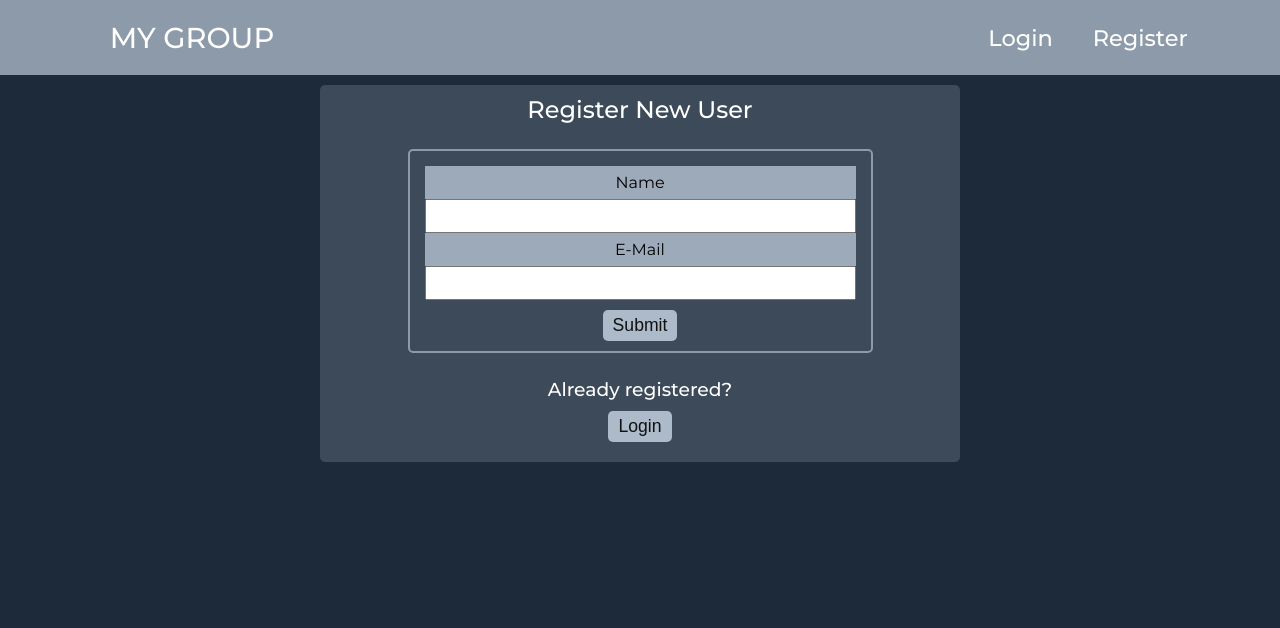
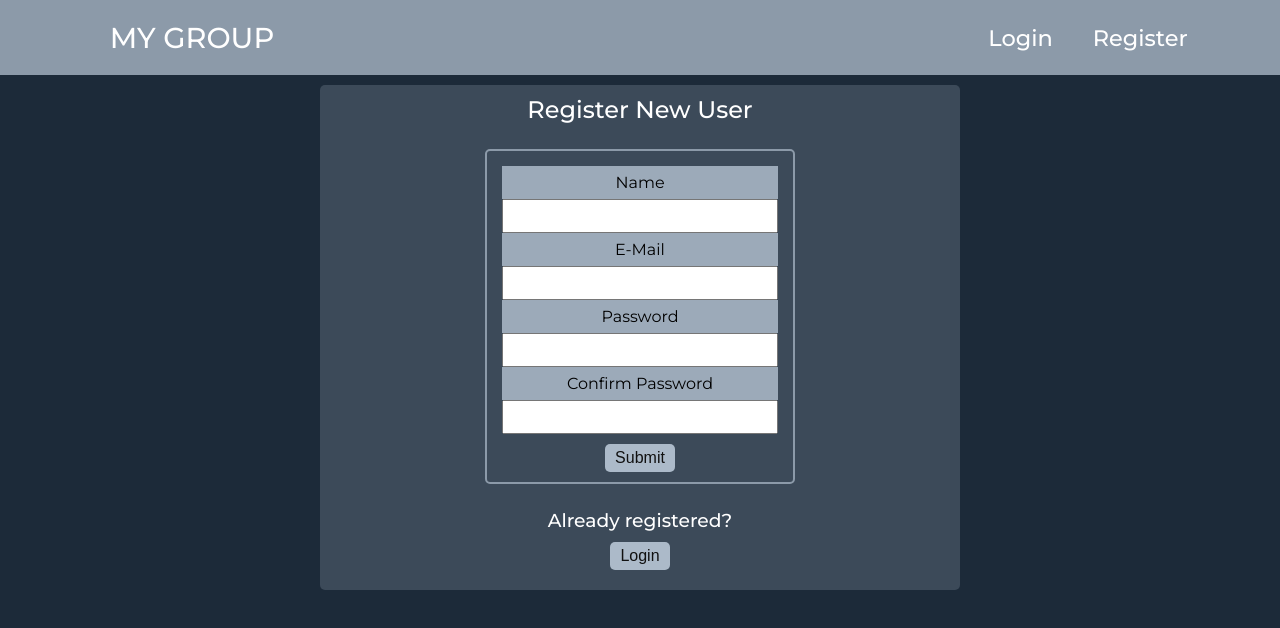
Before and after one commit to giacomo9999/BFW-Rebuild-210827, a React (Create React App) app in the folder client/: page /register in a window 1280 px wide. Shown: the top 628 px of the page. Built offline with nearby package versions, Linux system fonts and the light colour scheme.

Commit message:
Added Login page and set up routing.

```diff
--- a/client/src/App.js
+++ b/client/src/App.js
@@ -2,13 +2,17 @@ import { BrowserRouter, Route } from "react-router-dom";
 
 import { NavBar } from "./components/layout/NavBar";
 import { Register } from "./components/auth/Register";
+import { Login } from "./components/auth/Login";
+import { HomePage } from "./components/layout/HomePage";
 
 function App() {
   return (
     <BrowserRouter>
       <div>
         <NavBar />
-        <Register />
+        <Route exact path="/" component={HomePage} />
+        <Route exact path="/login" component={Login} />
+        <Route exact path="/register" component={Register} />
       </div>
     </BrowserRouter>
   );
--- a/client/src/components/auth/Login.js
+++ b/client/src/components/auth/Login.js
@@ -0,0 +1,58 @@
+import { Link } from "react-router-dom";
+import { useState } from "react";
+
+export const Login = () => {
+  const emptyFormState = { name: "", email: "", password: "", password2: "" };
+  const [formState = emptyFormState, setFormState] = useState();
+
+  const onChange = (e) => {
+    setFormState({ ...formState, [e.target.name]: e.target.value });
+    console.log("New Form State: ", formState);
+  };
+
+  const onSubmit = (e) => {
+    e.preventDefault();
+
+    const userData = {
+      name: formState.name,
+      email: formState.email,
+      password: formState.password,
+    };
+
+    console.log("User Data: ", userData);
+    setFormState(emptyFormState);
+  };
+
+  return (
+    <div className="container-inner">
+      <h2>Login</h2>
+      <form className="h-form" onSubmit={onSubmit}>
+        <label className="h-label">Name</label>
+        <input
+          className="h-input"
+          type="text"
+          name="name"
+          value={formState.name}
+          onChange={onChange}
+        />
+        <label className="h-label">E-Mail</label>
+        <input
+          className="h-input"
+          type="text"
+          name="email"
+          value={formState.email}
+          onChange={onChange}
+        />
+        <label className="h-label">Password</label>
+        <input
+          className="h-input"
+          type="password"
+          name="password"
+          value={formState.password}
+          onChange={onChange}
+        />
+        <button>Submit</button>
+      </form>
+    </div>
+  );
+};
--- a/client/src/components/auth/Register.js
+++ b/client/src/components/auth/Register.js
@@ -44,6 +44,22 @@ export const Register = () => {
           value={formState.email}
           onChange={onChange}
         />
+        <label className="h-label">Password</label>
+        <input
+          className="h-input"
+          type="password"
+          name="password"
+          value={formState.password}
+          onChange={onChange}
+        />
+        <label className="h-label">Confirm Password</label>
+        <input
+          className="h-input"
+          type="password"
+          name="password2"
+          value={formState.password2}
+          onChange={onChange}
+        />
         <button>Submit</button>
       </form>
       <h3>Already registered?</h3>
--- /dev/null
+++ b/client/src/components/layout/HomePage.js
@@ -0,0 +1,7 @@
+export const HomePage = () => {
+  return (
+    <div>
+      <h1>HOME PAGE</h1>
+    </div>
+  );
+};
--- a/client/src/index.css
+++ b/client/src/index.css
@@ -136,7 +136,7 @@ button {
   text-decoration: none;
   display: inline-block;
   margin: 10px auto;
-  font-size: 1.1rem;
+  font-size: 1rem;
   cursor: pointer;
   border-radius: 5px;
 }
@@ -148,7 +148,7 @@ button:hover {
 /* Form (General Use)*/
 
 .h-form {
-  width: 75%;
+  width: 50%;
   margin: 25px auto;
   border: 1px solid #acbac9;
   padding: 15px 15px 0 15px;
```
Also changed, not shown: 1 other file (tests, documents, lock files or other folders).
